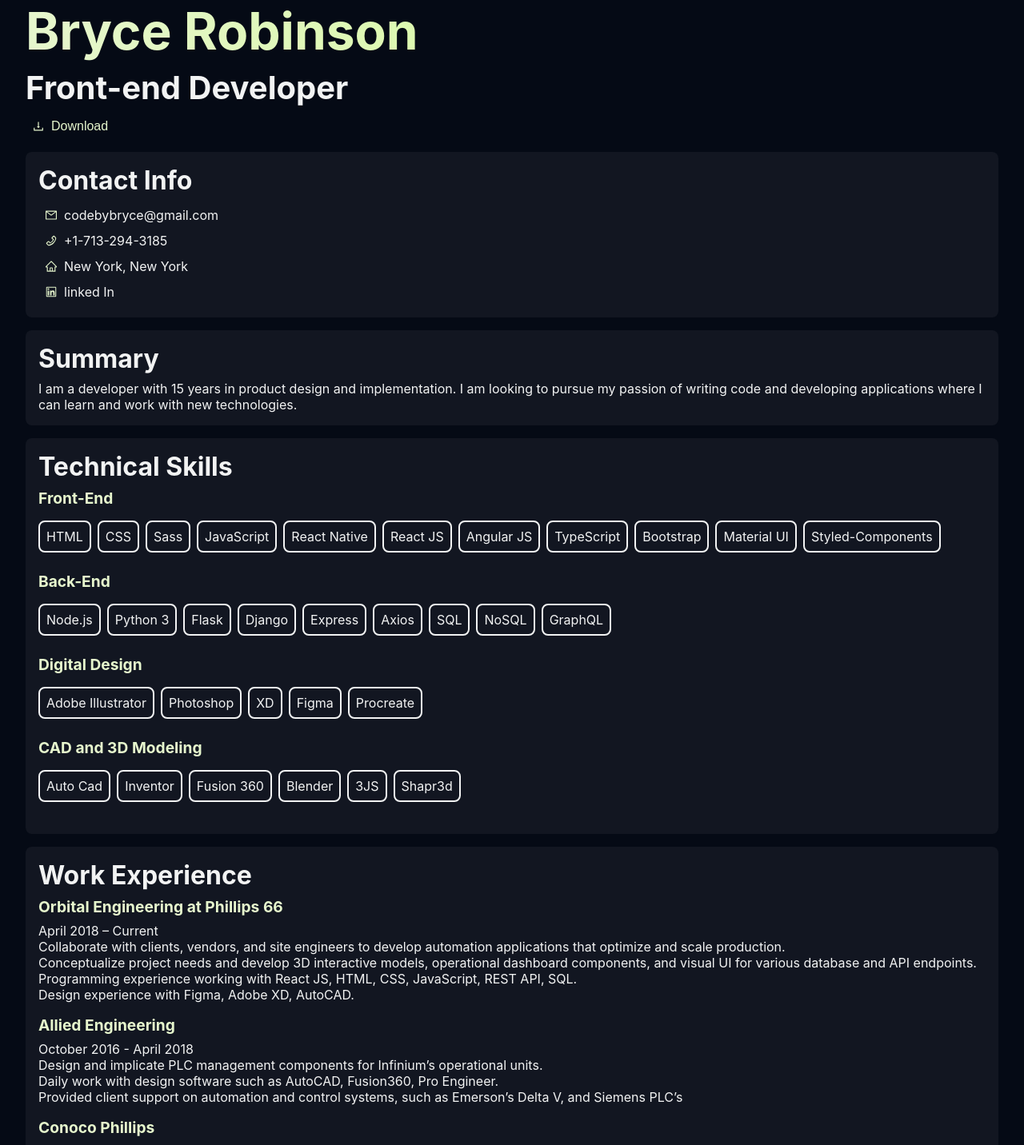
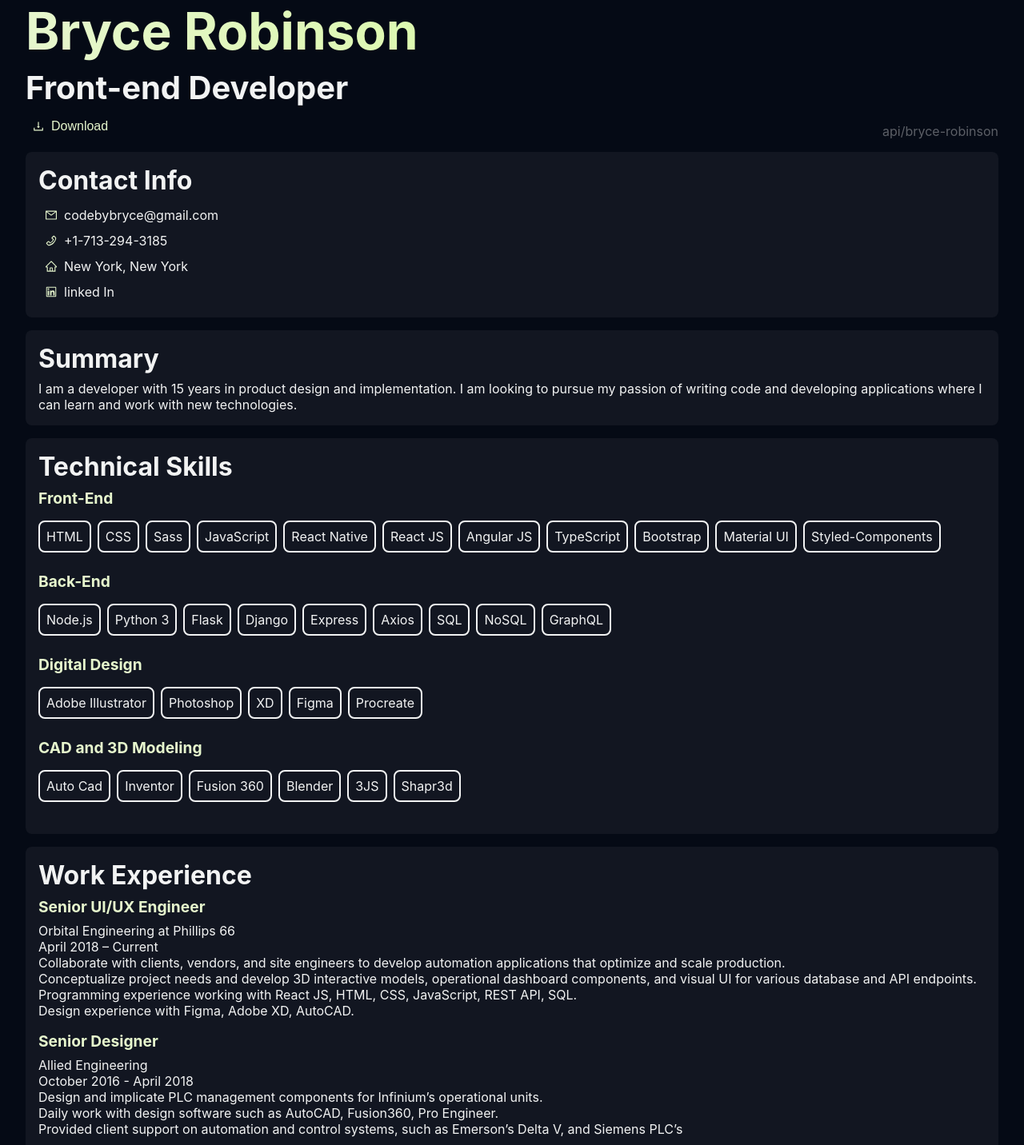
Before and after one commit to codebybryce/my-resume, a Next.js app: page / in a window 1280 px wide. Shown: the top 1432 px of the page at 80% size. Built offline with nearby package versions, Linux system fonts and the light colour scheme.

Commit message:
add api link

```diff
--- a/data.json
+++ b/data.json
@@ -27,7 +27,7 @@
     ],
     "work-experience":[
         {
-            "position":"Senior Front End Developer",
+            "position":"Senior UI/UX Engineer",
             "dates": "April 2018 – Current",
             "company":"Orbital Engineering at Phillips 66",
             "description":[
--- a/pages/index.js
+++ b/pages/index.js
@@ -2,10 +2,11 @@ import Head from 'next/head'
 import Script from 'next/script'
 import { useState, useEffect } from 'react'
 import { AiOutlineLinkedin, AiOutlineHome, AiOutlinePhone, AiOutlineMail, AiOutlineDownload } from 'react-icons/ai'
+import Link from 'next/link'
 export default function Home() {
   const [resume, setResume] = useState({})
   const [theme, setTheme] = useState('dark')
-  const [loaded, setLoaded]= useState()
+  const [loaded, setLoaded] = useState()
   const Data = async () => {
     await fetch('/api/bryce-robinson')
       .then(response => response.json())
@@ -28,13 +29,17 @@ export default function Home() {
         <div id='name-and-title'>
           <h1 id='name'>{resume.name}</h1>
           <h2>{resume.title}</h2>
-
-            <button href='https://github.com/codebybryce/my-resume/raw/main/Bryce%20Robinson.pdf' download='Bryce_Robinson_Resume'>
+          <div className='flex-apart'>
+            <button onClick={() => window.open('https://github.com/codebybryce/my-resume/raw/main/Bryce%20Robinson.pdf')}>
               <div className='flex-and-left-center'>
                 <AiOutlineDownload />
-              <p style={{color:'var(--dark-primary)'}}>Download</p>
+                <p style={{ color: 'var(--dark-primary)' }}>Download</p>
               </div>
             </button>
+            <div >
+              <Link href='/api/bryce-robinson'><a id='api-link'>api/bryce-robinson</a></Link>
+            </div>
+          </div>
         </div>
         <div id='contact-info' className='content'>
           <h3>Contact Info</h3>
@@ -94,13 +99,17 @@ export default function Home() {
             Work Experience
           </h3>
           {resume["work-experience"]?.map((val, key) => {
+            console.log(val)
             return (
               <>
                 <div key={key} className='inner-content'>
                   <div>
                     <h4>
+                      {val.position}
+                    </h4>
+                    <p>
                       {val.company}
-                      </h4>
+                    </p>
                     {val.dates}
                   </div>
                   <ul>
@@ -121,9 +130,7 @@ export default function Home() {
                 <h4>
                   {val.title}
                 </h4>{val.description}
-
               </div>
-
             )
           })}
         </div>
--- a/styles/globals.css
+++ b/styles/globals.css
@@ -15,17 +15,13 @@ body {
     width: min(1000px, calc(70% * 100px));
   background-color: var(--dark-background);
   color:var(--dark-white)
-
-
 }
-
 button{
   background: none;
   border: none;
   cursor: pointer;
   font-size: 1rem;
 }
-
 h1{
   font-size: clamp(2.5rem, 12vw, 4rem);
   margin-bottom: .5rem;background: linear-gradient(89.87deg, #E6F6CD 0.1%, #DAF9A7 54.11%);
@@ -35,7 +31,6 @@ h1{
 h2{
   font-size: clamp(1.5rem, 8vw, 2.5rem);
   margin-bottom: .5rem;
-
 }
 h3{
   font-size: clamp(1.5rem, 8vw, 2rem);
@@ -52,22 +47,24 @@ p, html{
 ::-webkit-scrollbar{
   display: none;
 }
-
-
-
 a {
   color: var(--dark-white);
   text-decoration: none;
   transition:2ms;
   width:max-content;
-
-
 }
 a:hover{
   color:var(--dark-primary);
   transition:2ms
 }
-
+#api-link{
+  color:rgba(255, 255, 255, 0.35) ;
+  transition:2ms
+}
+#api-link:hover{
+  color:rgba(255, 255, 255, 0.8) ;
+  transition:2ms
+}
 ul{
   list-style-type:none;
   padding:0
@@ -76,9 +73,7 @@ main{
   max-width: 1440px;
   margin-right: auto;
   margin-left: auto;
-
 }
-
 footer{
   height: 8rem;
   display: flex;
@@ -86,19 +81,13 @@ footer{
   justify-content: space-around;
   text-align: center;
     align-items: center;
-
-
 }
 header{
   height: 8rem;
   display: flex;
-
   justify-content: space-around;
   align-items: center;
-
-
 }
-
 div.flex-and-left-center{
   display: flex;
   width:max-content;
@@ -106,41 +95,37 @@ div.flex-and-left-center{
   flex-direction: row;
   justify-content: flex-start;
 }
-
-
+div.flex-apart{
+  display: flex;
+  align-items: flex-end;
+  justify-content: space-between;
+  align-content: center;
+}
 svg{
   color: var(--dark-primary);
   margin: .5rem;
 }
-
 .download{
   color:#DAF9A7;
   width: max-content;
-
 }
 .download:hover{
   opacity:1;
   transition: .2s
 }
-
 div.content{
   padding: 1rem;
   margin: 1rem 0;
   background: rgba(255,255,255,.05);
   border-radius: .5rem;
-
 }
-
 div.inner-content{
   margin-bottom: 1rem;
 }
-
 .dark{
   background:var(--dark-background);
   color:var(--dark-white);
-
 }
-
 #contact-info{
   display: flex;
   flex-direction: column;
@@ -158,11 +143,8 @@ div.inner-content{
   flex-direction: column;;
   border-radius: .5rem;
   padding-bottom: 2rem;
-
 }
-
 .boxed-item{
-
   padding: .5rem;
   width:  max-content;
   border: 2px solid var(--dark-white);
@@ -170,9 +152,7 @@ div.inner-content{
   margin: .5rem .5rem .5rem 0;
 }
 @media screen and (max-width:1440px) {
-
   main{
     padding: 0 2rem
   }
-
 }
```
Also changed, not shown: 1 other file (tests, documents, lock files or other folders). Lines whose indentation alone changed are shown as unchanged.
